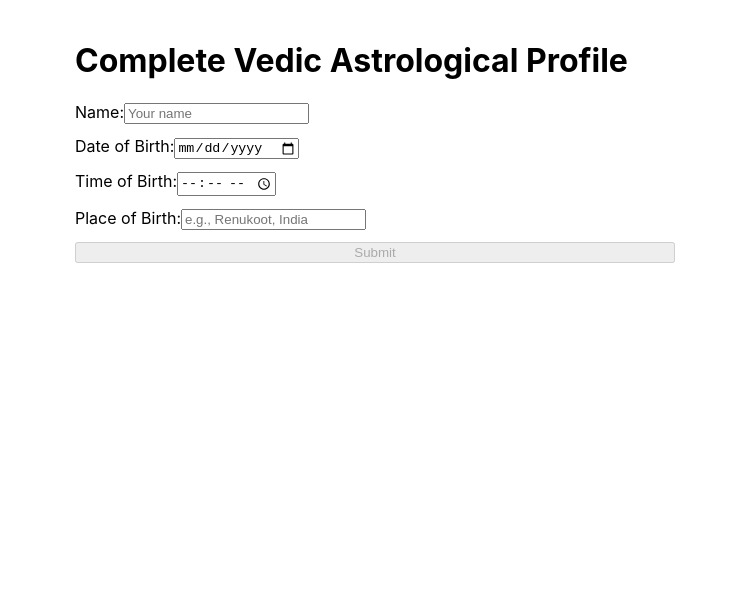
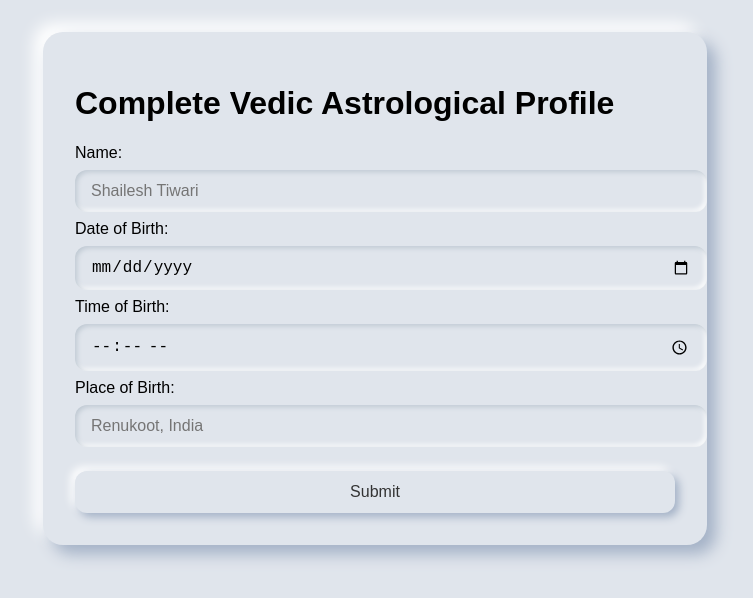
Before and after one commit to shlesh/CosmicDharma, a React (Vite) app: page / in a window 1280 px wide. Shown: the top 598 px of the page, without its empty margins (265-1018 px from the left). Built offline with nearby package versions, Linux system fonts and the light colour scheme.

Commit message:
Integrate frontend with updated backend

```diff
--- a/src/App.css
+++ b/src/App.css
@@ -1,42 +1,67 @@
 body {
   font-family: sans-serif;
-  background: #f7f7f7;
+  background: #e0e5ec;
   margin: 0;
   padding: 2rem;
 }
 
-.container {
-  max-width: 500px;
+/* Neomorphic card container */
+.neo-container {
+  max-width: 600px;
   margin: 0 auto;
-  background: white;
   padding: 2rem;
-  border-radius: 8px;
-  box-shadow: 0 0 10px rgba(0,0,0,0.1);
+  border-radius: 20px;
+  background: #e0e5ec;
+  box-shadow: 9px 9px 16px #a3b1c6,
+              -9px -9px 16px #ffffff;
 }
 
-input {
+/* Inputs styled with inset shadows */
+.neo-input {
   display: block;
   width: 100%;
   margin: 0.5rem 0;
-  padding: 0.75rem;
+  padding: 0.75rem 1rem;
   font-size: 1rem;
+  border: none;
+  border-radius: 12px;
+  background: #e0e5ec;
+  box-shadow: inset 2px 2px 5px #bec8d2,
+              inset -2px -2px 5px #ffffff;
 }
 
-button {
-  background-color: #4f46e5;
-  color: white;
+.neo-input:focus {
+  outline: none;
+  box-shadow: inset 2px 2px 5px #a3b1c6,
+              inset -2px -2px 5px #ffffff;
+}
+
+/* Button with raised neomorphic effect */
+.neo-button {
+  background: #e0e5ec;
+  color: #333;
   padding: 0.75rem;
   width: 100%;
   font-size: 1rem;
   margin-top: 1rem;
   cursor: pointer;
   border: none;
-  border-radius: 4px;
+  border-radius: 12px;
+  box-shadow: 4px 4px 8px #a3b1c6,
+              -4px -4px 8px #ffffff;
+  transition: box-shadow 0.2s ease;
+}
+
+.neo-button:active {
+  box-shadow: inset 4px 4px 8px #a3b1c6,
+              inset -4px -4px 8px #ffffff;
 }
 
 .result {
   margin-top: 2rem;
-  background: #e0f2fe;
+  background: #e0e5ec;
   padding: 1rem;
-  border-radius: 6px;
+  border-radius: 20px;
+  box-shadow: inset 2px 2px 5px #bec8d2,
+              inset -2px -2px 5px #ffffff;
 }
--- a/src/App.jsx
+++ b/src/App.jsx
@@ -1,11 +1,18 @@
 import React, { useState, useEffect } from 'react';
+import './App.css';
+import ProfileForm from './components/ProfileForm';
+import BasicInfo from './components/BasicInfo';
+import ProfileSummary from './components/ProfileSummary';
+import PlanetTable from './components/PlanetTable';
+import DashaTable from './components/DashaTable';
+import HouseAnalysis from './components/HouseAnalysis';
 
 function App() {
   // Load & persist form state in localStorage
-  const [name, setName]           = useState('');
+  const [name, setName] = useState('');
   const [birthDate, setBirthDate] = useState('');
   const [birthTime, setBirthTime] = useState('');
-  const [location, setLocation]   = useState('');
+  const [location, setLocation] = useState('');
 
   useEffect(() => {
     // On mount, load saved values
@@ -28,8 +35,30 @@ function App() {
 
   // UI state
   const [loading, setLoading] = useState(false);
-  const [error, setError]     = useState('');
+  const [error, setError] = useState('');
   const [profile, setProfile] = useState(null);
+
+  const form = { name, birthDate, birthTime, location };
+
+  const handleChange = (e) => {
+    const { name: field, value } = e.target;
+    switch (field) {
+      case 'name':
+        setName(value);
+        break;
+      case 'birthDate':
+        setBirthDate(value);
+        break;
+      case 'birthTime':
+        setBirthTime(value);
+        break;
+      case 'location':
+        setLocation(value);
+        break;
+      default:
+        break;
+    }
+  };
 
   const handleSubmit = async (e) => {
     e.preventDefault();
@@ -56,7 +85,7 @@ function App() {
         }
         setProfile(null);
       } else {
-        setProfile(payload);
+        setProfile({ ...payload, request: form });
       }
     } catch (err) {
       setError(err.message);
@@ -67,58 +96,15 @@ function App() {
   };
 
   return (
-    <div style={{ maxWidth: 600, margin: '0 auto', padding: 20 }}>
+    <div className="neo-container">
       <h1>Complete Vedic Astrological Profile</h1>
 
-      <form onSubmit={handleSubmit} style={{ display: 'grid', gap: 12 }}>
-        <label>
-          Name:
-          <input
-            type="text"
-            value={name}
-            onChange={e => setName(e.target.value)}
-            placeholder="Your name"
-            required
-          />
-        </label>
-
-        <label>
-          Date of Birth:
-          <input
-            type="date"
-            value={birthDate}
-            onChange={e => setBirthDate(e.target.value)}
-            placeholder="YYYY-MM-DD"
-            required
-          />
-        </label>
-
-        <label>
-          Time of Birth:
-          <input
-            type="time"
-            value={birthTime}
-            onChange={e => setBirthTime(e.target.value)}
-            placeholder="HH:MM"
-            required
-          />
-        </label>
-
-        <label>
-          Place of Birth:
-          <input
-            type="text"
-            value={location}
-            onChange={e => setLocation(e.target.value)}
-            placeholder="e.g., Renukoot, India"
-            required
-          />
-        </label>
-
-        <button type="submit" disabled={loading || !name}>
-          {loading ? 'Calculating…' : 'Submit'}
-        </button>
-      </form>
+      <ProfileForm
+        form={form}
+        onChange={handleChange}
+        onSubmit={handleSubmit}
+        loading={loading}
+      />
 
       {error && (
         <div style={{ color: 'red', whiteSpace: 'pre-wrap', marginTop: 20 }}>
@@ -130,9 +116,18 @@ function App() {
       {profile && (
         <section style={{ marginTop: 20 }}>
           <h2>Profile for {name}</h2>
-          <pre style={{ background: '#f5f5f5', padding: 10 }}>
-            {JSON.stringify(profile, null, 2)}
-          </pre>
+          <BasicInfo
+            birth={{
+              ...profile.birthInfo,
+              date: birthDate,
+              time: birthTime,
+              location,
+            }}
+          />
+          <ProfileSummary analysis={profile.analysis} />
+          <PlanetTable planets={profile.planetaryPositions} />
+          <HouseAnalysis houses={profile.houses} />
+          <DashaTable dasha={profile.vimshottariDasha} />
         </section>
       )}
     </div>
--- a/src/components/BasicInfo.jsx
+++ b/src/components/BasicInfo.jsx
@@ -6,10 +6,28 @@ export default function BasicInfo({ birth }) {
   return (
     <section className="mb-6">
       <h2>Birth Details</h2>
-      <p><strong>Date:</strong> {birth.date_string}</p>
-      <p><strong>Time:</strong> {birth.time_string}</p>
-      <p><strong>Location:</strong> {birth.location}</p>
-      <p><strong>Coordinates:</strong> {birth.latitude.toFixed(2)}°, {birth.longitude.toFixed(2)}°</p>
+      {birth.date && (
+        <p>
+          <strong>Date:</strong> {birth.date}
+        </p>
+      )}
+      {birth.time && (
+        <p>
+          <strong>Time:</strong> {birth.time}
+        </p>
+      )}
+      {birth.location && (
+        <p>
+          <strong>Location:</strong> {birth.location}
+        </p>
+      )}
+      <p>
+        <strong>Coordinates:</strong>{" "}
+        {birth.latitude.toFixed(2)}°, {birth.longitude.toFixed(2)}°
+      </p>
+      <p>
+        <strong>Timezone:</strong> {birth.timezone}
+      </p>
     </section>
   );
 }
--- a/src/components/DashaTable.jsx
+++ b/src/components/DashaTable.jsx
@@ -9,16 +9,17 @@ export default function DashaTable({ dasha }) {
       <table>
         <thead>
           <tr>
-            <th>Lord</th><th>Start (JD)</th><th>End (JD)</th><th>Years</th>
+            <th>Lord</th>
+            <th>Start</th>
+            <th>End</th>
           </tr>
         </thead>
         <tbody>
-          {dasha.map(({ lord, start_jd, end_jd, remaining_years }) => (
-            <tr key={lord}>
+          {dasha.map(({ lord, start, end }) => (
+            <tr key={`${lord}-${start}`}>
               <td>{lord}</td>
-              <td>{start_jd.toFixed(2)}</td>
-              <td>{end_jd.toFixed(2)}</td>
-              <td>{remaining_years.toFixed(2)}</td>
+              <td>{start}</td>
+              <td>{end}</td>
             </tr>
           ))}
         </tbody>
--- a/src/components/PlanetTable.jsx
+++ b/src/components/PlanetTable.jsx
@@ -2,20 +2,24 @@
 import React from 'react';
 
 export default function PlanetTable({ planets }) {
-  if (!planets || Object.keys(planets).length === 0) return null;
+  if (!Array.isArray(planets) || planets.length === 0) return null;
   return (
     <section className="mb-6">
       <h3>Planetary Positions</h3>
       <table>
         <thead>
-          <tr><th>Planet</th><th>Sign</th><th>°</th></tr>
+          <tr>
+            <th>Planet</th>
+            <th>Sign</th>
+            <th>°</th>
+          </tr>
         </thead>
         <tbody>
-          {Object.entries(planets).map(([name, info]) => (
-            <tr key={name}>
-              <td>{name}</td>
-              <td>{info.sign}</td>
-              <td>{info.deg.toFixed(2)}</td>
+          {planets.map(p => (
+            <tr key={p.name}>
+              <td>{p.name}</td>
+              <td>{p.sign}</td>
+              <td>{p.degree.toFixed(2)}</td>
             </tr>
           ))}
         </tbody>
--- a/src/components/ProfileForm.jsx
+++ b/src/components/ProfileForm.jsx
@@ -6,21 +6,49 @@ export default function ProfileForm({ form, onChange, onSubmit, loading }) {
     <form onSubmit={onSubmit} className="mb-6 space-y-4">
       <label>
         Name:
-        <input name="name" value={form.name} placeholder="Shailesh Tiwari" onChange={onChange} required />
+        <input
+          name="name"
+          value={form.name}
+          placeholder="Shailesh Tiwari"
+          onChange={onChange}
+          required
+          className="neo-input"
+        />
       </label>
       <label>
         Date of Birth:
-        <input type="date" name="dob" value={form.dob} onChange={onChange} required />
+        <input
+          type="date"
+          name="birthDate"
+          value={form.birthDate}
+          onChange={onChange}
+          required
+          className="neo-input"
+        />
       </label>
       <label>
         Time of Birth:
-        <input type="time" name="tob" value={form.tob} onChange={onChange} required />
+        <input
+          type="time"
+          name="birthTime"
+          value={form.birthTime}
+          onChange={onChange}
+          required
+          className="neo-input"
+        />
       </label>
       <label>
         Place of Birth:
-        <input name="pob" value={form.pob} placeholder="Renukoot, Sonebhadra" onChange={onChange} required />
+        <input
+          name="location"
+          value={form.location}
+          placeholder="Renukoot, India"
+          onChange={onChange}
+          required
+          className="neo-input"
+        />
       </label>
-      <button type="submit" disabled={loading}>
+      <button type="submit" disabled={loading} className="neo-button">
         {loading ? 'Calculating…' : 'Submit'}
       </button>
     </form>
--- a/src/components/ProfileSummary.jsx
+++ b/src/components/ProfileSummary.jsx
@@ -1,16 +1,17 @@
 // src/components/ProfileSummary.jsx
 import React from 'react';
 
-export default function ProfileSummary({ data }) {
-  if (!data) return null;
+export default function ProfileSummary({ analysis }) {
+  if (!analysis) return null;
+  const nak = analysis.nakshatra;
   return (
     <section className="mb-6">
-      <h2>Core Profile</h2>
-      <ul>
-        <li><strong>Lagna (Ascendant):</strong> {data.lagna.name}</li>
-        <li><strong>Moon Sign:</strong> {data.moon_sign.name}</li>
-        <li><strong>Nakshatra:</strong> {data.nakshatra.name} (Pada {data.pada})</li>
-      </ul>
+      <h2>Profile Highlights</h2>
+      {nak && (
+        <p>
+          <strong>Nakshatra:</strong> {nak.nakshatra} (Pada {nak.pada}) – {nak.description}
+        </p>
+      )}
     </section>
   );
 }
```
Also changed, not shown: src/components/HouseAnalysis.jsx (+7 -16 lines).
